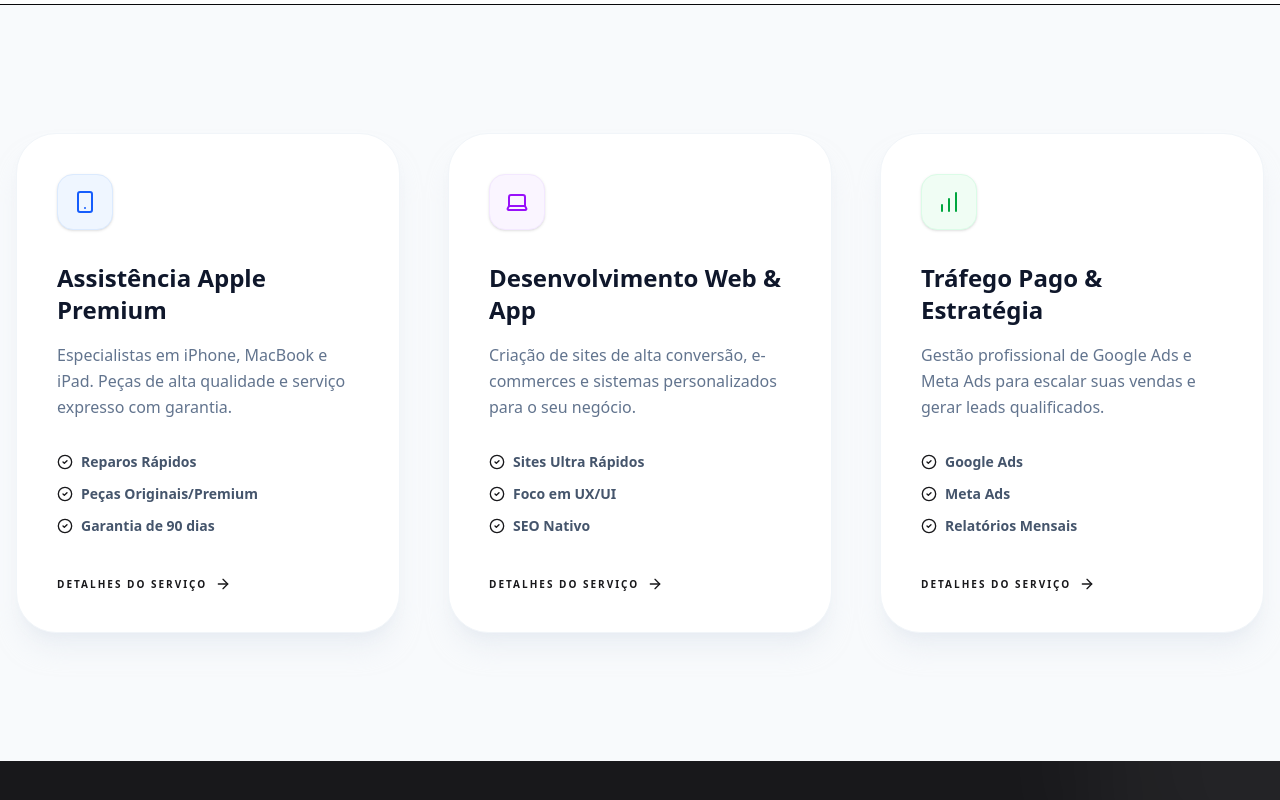
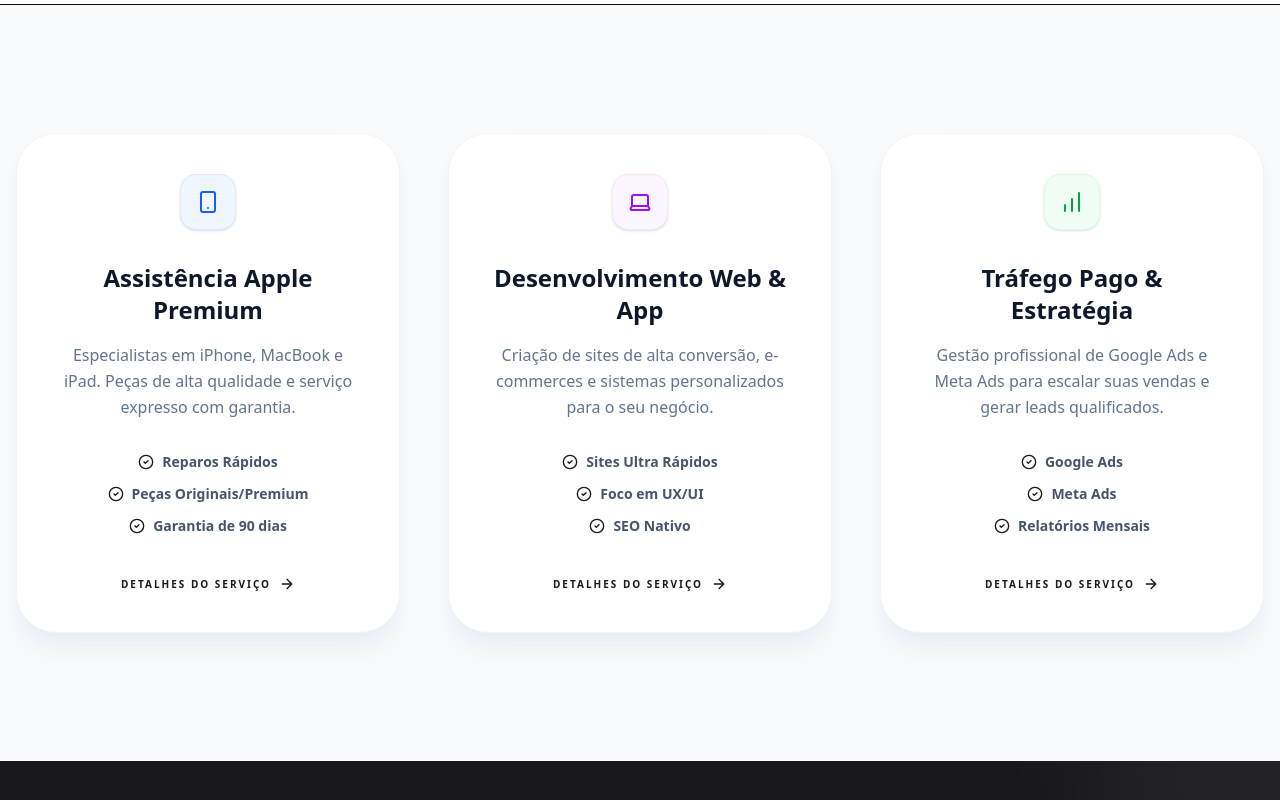
Before and after one commit to Juli084/ITECH26, a Next.js app: page /servicos in a window 1280 px wide. Shown: the part 572-1372 px from the top of the page. Built offline with nearby package versions, Linux system fonts and the light colour scheme; no server answers.

Commit message:
feat: centralizar textos e ícones nas seções de soluções
- Centralizar cards da seção Nossas Soluções na home (BentoGrid)
- Centralizar cards de serviços na página /servicos
- Melhorar consistência visual em todas as páginas

```diff
--- a/src/app/servicos/page.tsx
+++ b/src/app/servicos/page.tsx
@@ -58,9 +58,9 @@ export default function ServicesPage() {
                             <Link
                                 key={index}
                                 href={service.link}
-                                className="group relative bg-white rounded-[2.5rem] p-8 md:p-10 border border-slate-100 shadow-xl shadow-slate-200/50 hover:shadow-2xl hover:shadow-primary/10 transition-all hover:-translate-y-2 flex flex-col h-full"
+                                className="group relative bg-white rounded-[2.5rem] p-8 md:p-10 border border-slate-100 shadow-xl shadow-slate-200/50 hover:shadow-2xl hover:shadow-primary/10 transition-all hover:-translate-y-2 flex flex-col items-center text-center h-full"
                             >
-                                <div className={`w-14 h-14 ${service.color} border rounded-2xl flex items-center justify-center mb-8 shadow-sm group-hover:scale-110 transition-transform`}>
+                                <div className={`w-14 h-14 ${service.color} border rounded-2xl flex items-center justify-center mb-8 mx-auto shadow-sm group-hover:scale-110 transition-transform`}>
                                     <service.icon className="w-6 h-6" />
                                 </div>
 
@@ -72,7 +72,7 @@ export default function ServicesPage() {
                                     {service.description}
                                 </p>
 
-                                <ul className="space-y-3 mb-10">
+                                <ul className="space-y-3 mb-10 flex flex-col items-center">
                                     {service.features.map((feature, fIndex) => (
                                         <li key={fIndex} className="flex items-center gap-2 text-sm text-slate-600 font-semibold">
                                             <CheckCircle2 className="w-4 h-4 text-primary shrink-0" />
@@ -81,7 +81,7 @@ export default function ServicesPage() {
                                     ))}
                                 </ul>
 
-                                <div className="flex items-center gap-2 text-primary font-bold uppercase text-[10px] tracking-[0.2em]">
+                                <div className="flex items-center justify-center gap-2 text-primary font-bold uppercase text-[10px] tracking-[0.2em]">
                                     Detalhes do Serviço <ArrowRight className="w-4 h-4 group-hover:translate-x-2 transition-transform" />
                                 </div>
                             </Link>
--- a/src/components/sections/BentoGrid.tsx
+++ b/src/components/sections/BentoGrid.tsx
@@ -50,9 +50,9 @@ export function BentoGrid() {
           <Link
             key={service.title}
             href={service.href}
-            className="group relative overflow-hidden rounded-3xl border bg-card p-6 transition-all hover:shadow-lg hover:-translate-y-1 h-full flex flex-col justify-between"
+            className="group relative overflow-hidden rounded-3xl border bg-card p-6 transition-all hover:shadow-lg hover:-translate-y-1 h-full flex flex-col items-center text-center"
           >
-            <div>
+            <div className="flex flex-col items-center">
               <span className={cn("inline-flex h-12 w-12 items-center justify-center rounded-2xl mb-4", service.color)}>
                 <service.icon className="h-6 w-6" />
               </span>
@@ -62,7 +62,7 @@ export function BentoGrid() {
               </p>
             </div>
 
-            <div className="flex justify-end mt-6">
+            <div className="flex justify-center mt-auto pt-6">
               <span className="inline-flex h-10 w-10 items-center justify-center rounded-full border bg-background text-muted-foreground transition-colors group-hover:bg-primary group-hover:text-primary-foreground">
                 <ArrowUpRight className="h-5 w-5" />
               </span>
```
